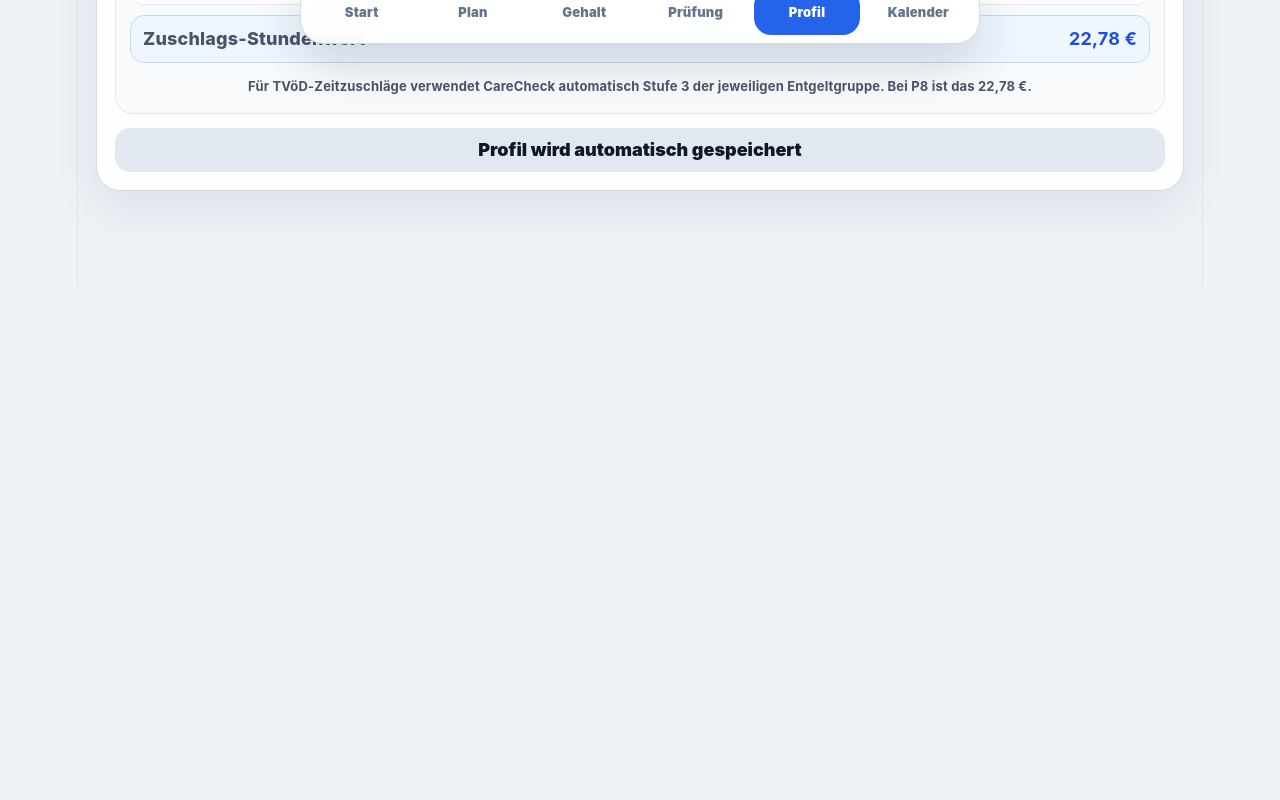
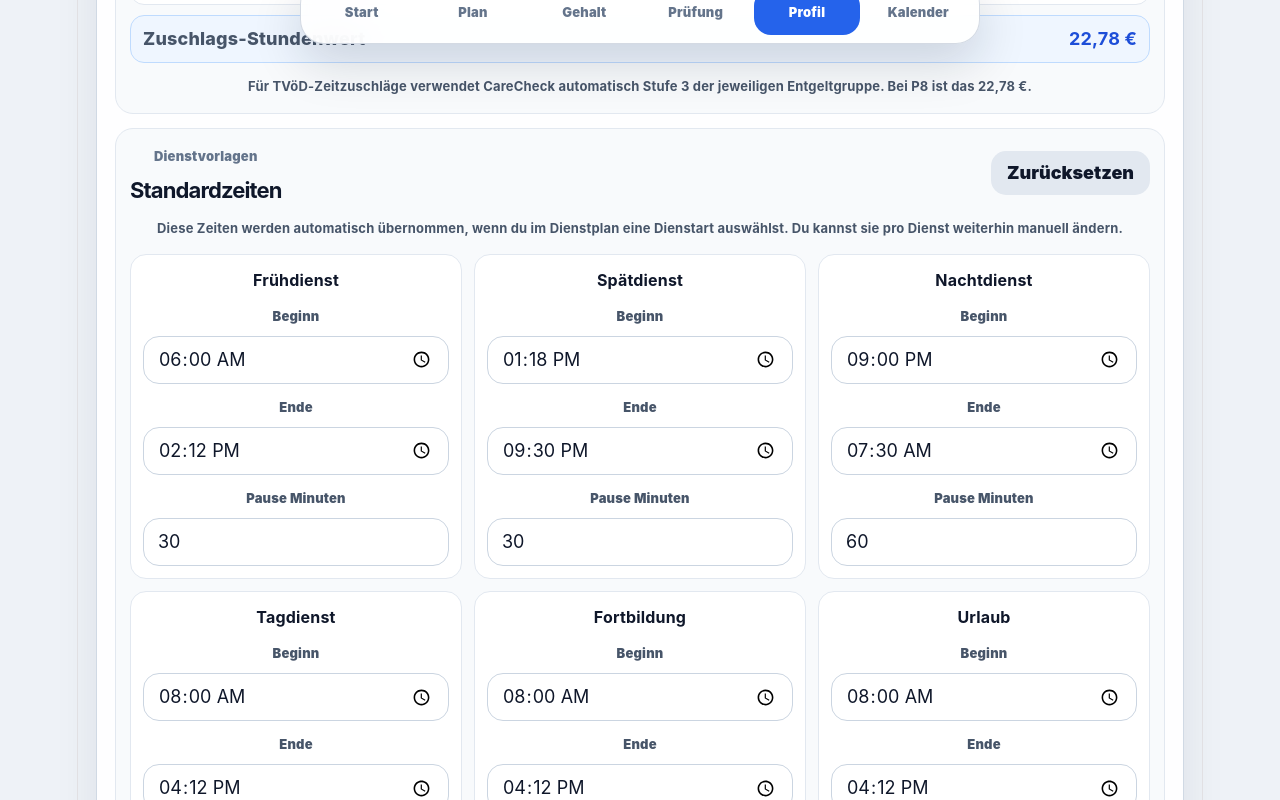
Before and after one commit to vladularu/carecheck-web, a React (Vite) app: page /profil in a window 1280 px wide. Shown: the part 740-1540 px from the top of the page. Before the commit the page ends 1027 px from the top, so only its background shows below. Built offline with nearby package versions, Linux system fonts and the light colour scheme.

Commit message:
v1.0.8 Dienstvorlagen im Profil anpassen

```diff
--- a/src/App.css
+++ b/src/App.css
@@ -1329,3 +1329,61 @@ a {
     break-inside: avoid;
   }
 }
+
+.template-settings {
+  display: grid;
+  gap: 12px;
+  padding: 14px;
+  border-radius: 18px;
+  background: #f8fafc;
+  border: 1px solid #e2e8f0;
+}
+
+.template-settings-header {
+  display: flex;
+  justify-content: space-between;
+  align-items: center;
+  gap: 12px;
+}
+
+.template-settings-header strong {
+  display: block;
+  font-size: 22px;
+  letter-spacing: -0.04em;
+}
+
+.template-grid {
+  display: grid;
+  grid-template-columns: repeat(3, 1fr);
+  gap: 12px;
+}
+
+.template-card {
+  display: grid;
+  gap: 10px;
+  padding: 12px;
+  border-radius: 16px;
+  background: #ffffff;
+  border: 1px solid #e2e8f0;
+}
+
+.template-card > strong {
+  font-size: 16px;
+}
+
+@media (max-width: 900px) {
+  .template-grid {
+    grid-template-columns: repeat(2, 1fr);
+  }
+}
+
+@media (max-width: 760px) {
+  .template-settings-header {
+    align-items: stretch;
+    flex-direction: column;
+  }
+
+  .template-grid {
+    grid-template-columns: 1fr;
+  }
+}
--- a/src/components/ShiftForm.tsx
+++ b/src/components/ShiftForm.tsx
@@ -1,4 +1,5 @@
 import { useEffect, useState } from "react";
+import { useAppContext } from "../context/AppContext";
 import type { Shift, ShiftType } from "../types/index";
 
 interface ShiftFormProps {
@@ -7,12 +8,6 @@ interface ShiftFormProps {
   initialDate?: string;
   initialShift?: Shift;
   onDone?: () => void;
-}
-
-interface ShiftTemplate {
-  startTime: string;
-  endTime: string;
-  breakMinutes: number;
 }
 
 const shiftOptions: { value: ShiftType; label: string }[] = [
@@ -27,54 +22,6 @@ const shiftOptions: { value: ShiftType; label: string }[] = [
   { value: "CUSTOM", label: "Individuell" },
 ];
 
-const shiftTemplates: Record<ShiftType, ShiftTemplate> = {
-  EARLY: {
-    startTime: "06:00",
-    endTime: "14:12",
-    breakMinutes: 30,
-  },
-  LATE: {
-    startTime: "13:18",
-    endTime: "21:30",
-    breakMinutes: 30,
-  },
-  NIGHT: {
-    startTime: "21:00",
-    endTime: "07:30",
-    breakMinutes: 60,
-  },
-  DAY: {
-    startTime: "08:00",
-    endTime: "16:12",
-    breakMinutes: 30,
-  },
-  TRAINING: {
-    startTime: "08:00",
-    endTime: "16:12",
-    breakMinutes: 30,
-  },
-  VACATION: {
-    startTime: "08:00",
-    endTime: "16:12",
-    breakMinutes: 30,
-  },
-  SICK: {
-    startTime: "08:00",
-    endTime: "16:12",
-    breakMinutes: 30,
-  },
-  FREE: {
-    startTime: "00:00",
-    endTime: "00:00",
-    breakMinutes: 0,
-  },
-  CUSTOM: {
-    startTime: "08:00",
-    endTime: "16:12",
-    breakMinutes: 30,
-  },
-};
-
 export default function ShiftForm({
   onAddShift,
   onUpdateShift,
@@ -82,6 +29,7 @@ export default function ShiftForm({
   initialShift,
   onDone,
 }: ShiftFormProps) {
+  const { shiftTemplates } = useAppContext();
   const isEditing = Boolean(initialShift);
 
   const initialTemplate = shiftTemplates[initialShift?.type ?? "EARLY"];
--- a/src/context/AppContext.tsx
+++ b/src/context/AppContext.tsx
@@ -1,8 +1,19 @@
 import { createContext, useContext, useEffect, useMemo, useState } from "react";
-import type { Shift, UserProfile } from "../types/index";
+import type {
+  Shift,
+  ShiftTemplate,
+  ShiftTemplates,
+  ShiftType,
+  UserProfile,
+} from "../types/index";
 import { demoProfile } from "../data/demoData";
+import { defaultShiftTemplates } from "../data/defaultShiftTemplates";
 import { loadProfile, saveProfile } from "../services/storage/profileStorage";
 import { loadShifts, saveShifts } from "../services/storage/shiftStorage";
+import {
+  loadShiftTemplates,
+  saveShiftTemplates,
+} from "../services/storage/shiftTemplateStorage";
 
 interface SelectedMonth {
   year: number;
@@ -12,6 +23,7 @@ interface SelectedMonth {
 interface AppContextValue {
   profile: UserProfile;
   shifts: Shift[];
+  shiftTemplates: ShiftTemplates;
 
   selectedYear: number;
   selectedMonth: number;
@@ -20,6 +32,9 @@ interface AppContextValue {
   addShift: (shift: Shift) => void;
   updateShift: (shift: Shift) => void;
   deleteShift: (id: string) => void;
+
+  updateShiftTemplate: (type: ShiftType, template: ShiftTemplate) => void;
+  resetShiftTemplates: () => void;
 
   previousMonth: () => void;
   nextMonth: () => void;
@@ -37,6 +52,10 @@ export function AppProvider({ children }: { children: React.ReactNode }) {
 
   const [shifts, setShifts] = useState<Shift[]>(() => loadShifts());
 
+  const [shiftTemplates, setShiftTemplates] = useState<ShiftTemplates>(() =>
+    loadShiftTemplates(),
+  );
+
   const [selectedMonthState, setSelectedMonthState] =
     useState<SelectedMonth>({
       year: today.getFullYear(),
@@ -50,6 +69,10 @@ export function AppProvider({ children }: { children: React.ReactNode }) {
   useEffect(() => {
     saveShifts(shifts);
   }, [shifts]);
+
+  useEffect(() => {
+    saveShiftTemplates(shiftTemplates);
+  }, [shiftTemplates]);
 
   function sortShifts(shiftsToSort: Shift[]): Shift[] {
     return [...shiftsToSort].sort((a, b) =>
@@ -77,6 +100,17 @@ export function AppProvider({ children }: { children: React.ReactNode }) {
 
   function deleteShift(id: string) {
     setShifts((current) => current.filter((shift) => shift.id !== id));
+  }
+
+  function updateShiftTemplate(type: ShiftType, template: ShiftTemplate) {
+    setShiftTemplates((current) => ({
+      ...current,
+      [type]: template,
+    }));
+  }
+
+  function resetShiftTemplates() {
+    setShiftTemplates(defaultShiftTemplates);
   }
 
   function previousMonth() {
@@ -122,17 +156,20 @@ export function AppProvider({ children }: { children: React.ReactNode }) {
     () => ({
       profile,
       shifts,
+      shiftTemplates,
       selectedYear: selectedMonthState.year,
       selectedMonth: selectedMonthState.month,
       setProfile,
       addShift,
       updateShift,
       deleteShift,
+      updateShiftTemplate,
+      resetShiftTemplates,
       previousMonth,
       nextMonth,
       setSelectedMonth,
     }),
-    [profile, shifts, selectedMonthState],
+    [profile, shifts, shiftTemplates, selectedMonthState],
   );
 
   return <AppContext.Provider value={value}>{children}</AppContext.Provider>;
--- /dev/null
+++ b/src/data/defaultShiftTemplates.ts
@@ -0,0 +1,49 @@
+import type { ShiftTemplates } from "../types/index";
+
+export const defaultShiftTemplates: ShiftTemplates = {
+  EARLY: {
+    startTime: "06:00",
+    endTime: "14:12",
+    breakMinutes: 30,
+  },
+  LATE: {
+    startTime: "13:18",
+    endTime: "21:30",
+    breakMinutes: 30,
+  },
+  NIGHT: {
+    startTime: "21:00",
+    endTime: "07:30",
+    breakMinutes: 60,
+  },
+  DAY: {
+    startTime: "08:00",
+    endTime: "16:12",
+    breakMinutes: 30,
+  },
+  TRAINING: {
+    startTime: "08:00",
+    endTime: "16:12",
+    breakMinutes: 30,
+  },
+  VACATION: {
+    startTime: "08:00",
+    endTime: "16:12",
+    breakMinutes: 30,
+  },
+  SICK: {
+    startTime: "08:00",
+    endTime: "16:12",
+    breakMinutes: 30,
+  },
+  FREE: {
+    startTime: "00:00",
+    endTime: "00:00",
+    breakMinutes: 0,
+  },
+  CUSTOM: {
+    startTime: "08:00",
+    endTime: "16:12",
+    breakMinutes: 30,
+  },
+};
--- a/src/pages/Profile.tsx
+++ b/src/pages/Profile.tsx
@@ -8,7 +8,13 @@ import {
   getTvoedPPremiumHourlyRate,
   getTvoedPTariffLabel,
 } from "../services/tariff/tvoedPTariffService";
-import type { FederalState, PayGroup, PayLevel } from "../types/index";
+import type {
+  FederalState,
+  PayGroup,
+  PayLevel,
+  ShiftTemplate,
+  ShiftType,
+} from "../types/index";
 
 const federalStates: { value: FederalState; label: string }[] = [
   { value: "BW", label: "Baden-Württemberg" },
@@ -44,6 +50,18 @@ const payGroups: PayGroup[] = [
 
 const payLevels: PayLevel[] = [1, 2, 3, 4, 5, 6];
 
+const templateLabels: { type: ShiftType; label: string }[] = [
+  { type: "EARLY", label: "Frühdienst" },
+  { type: "LATE", label: "Spätdienst" },
+  { type: "NIGHT", label: "Nachtdienst" },
+  { type: "DAY", label: "Tagdienst" },
+  { type: "TRAINING", label: "Fortbildung" },
+  { type: "VACATION", label: "Urlaub" },
+  { type: "SICK", label: "Krank" },
+  { type: "FREE", label: "Frei" },
+  { type: "CUSTOM", label: "Individuell" },
+];
+
 function formatEuro(value: number | null): string {
   if (value === null) {
     return "nicht verfügbar";
@@ -56,7 +74,13 @@ function formatEuro(value: number | null): string {
 }
 
 export default function Profile() {
-  const { profile, setProfile } = useAppContext();
+  const {
+    profile,
+    setProfile,
+    shiftTemplates,
+    updateShiftTemplate,
+    resetShiftTemplates,
+  } = useAppContext();
 
   const monthlySalary = getTvoedPMonthlySalary(
     profile.payGroup,
@@ -70,12 +94,25 @@ export default function Profile() {
 
   const premiumHourlyRate = getTvoedPPremiumHourlyRate(profile.payGroup);
 
+  function handleTemplateChange(
+    type: ShiftType,
+    field: keyof ShiftTemplate,
+    value: string,
+  ) {
+    const current = shiftTemplates[type];
+
+    updateShiftTemplate(type, {
+      ...current,
+      [field]: field === "breakMinutes" ? Number(value) : value,
+    });
+  }
+
   return (
     <section className="page">
       <PageHeader
         eyebrow="Einstellungen"
         title="Profil"
-        description="Grunddaten für Dienstplan, Feiertage, Sollstunden und Zuschläge."
+        description="Grunddaten für Dienstplan, Feiertage, Sollstunden, Zuschläge und Dienstvorlagen."
       />
 
       <Card>
@@ -183,6 +220,87 @@ export default function Profile() {
             </p>
           </div>
 
+          <div className="template-settings">
+            <div className="template-settings-header">
+              <div>
+                <span className="card-label">Dienstvorlagen</span>
+                <strong>Standardzeiten</strong>
+              </div>
+
+              <Button
+                type="button"
+                variant="secondary"
+                onClick={resetShiftTemplates}
+              >
+                Zurücksetzen
+              </Button>
+            </div>
+
+            <p className="profile-helper">
+              Diese Zeiten werden automatisch übernommen, wenn du im Dienstplan
+              eine Dienstart auswählst. Du kannst sie pro Dienst weiterhin
+              manuell ändern.
+            </p>
+
+            <div className="template-grid">
+              {templateLabels.map((item) => {
+                const template = shiftTemplates[item.type];
+
+                return (
+                  <div className="template-card" key={item.type}>
+                    <strong>{item.label}</strong>
+
+                    <label className="field">
+                      <span>Beginn</span>
+                      <input
+                        type="time"
+                        value={template.startTime}
+                        onChange={(event) =>
+                          handleTemplateChange(
+                            item.type,
+                            "startTime",
+                            event.target.value,
+                          )
+                        }
+                      />
+                    </label>
+
+                    <label className="field">
+                      <span>Ende</span>
+                      <input
+                        type="time"
+                        value={template.endTime}
+                        onChange={(event) =>
+                          handleTemplateChange(
+                            item.type,
+                            "endTime",
+                            event.target.value,
+                          )
+                        }
+                      />
+                    </label>
+
+                    <label className="field">
+                      <span>Pause Minuten</span>
+                      <input
+                        type="number"
+                        min="0"
+                        value={template.breakMinutes}
+                        onChange={(event) =>
+                          handleTemplateChange(
+                            item.type,
+                            "breakMinutes",
+                            event.target.value,
+                          )
+                        }
+                      />
+                    </label>
+                  </div>
+                );
+              })}
+            </div>
+          </div>
+
           <Button type="button" variant="secondary">
             Profil wird automatisch gespeichert
           </Button>
--- /dev/null
+++ b/src/services/storage/shiftTemplateStorage.ts
@@ -0,0 +1,27 @@
+import { defaultShiftTemplates } from "../../data/defaultShiftTemplates";
+import type { ShiftTemplates } from "../../types/index";
+
+const SHIFT_TEMPLATE_KEY = "carecheck.shiftTemplates";
+
+export function loadShiftTemplates(): ShiftTemplates {
+  const raw = localStorage.getItem(SHIFT_TEMPLATE_KEY);
+
+  if (!raw) {
+    return defaultShiftTemplates;
+  }
+
+  try {
+    const parsed = JSON.parse(raw) as Partial<ShiftTemplates>;
+
+    return {
+      ...defaultShiftTemplates,
+      ...parsed,
+    };
+  } catch {
+    return defaultShiftTemplates;
+  }
+}
+
+export function saveShiftTemplates(templates: ShiftTemplates) {
+  localStorage.setItem(SHIFT_TEMPLATE_KEY, JSON.stringify(templates));
+}
```
Also changed, not shown: src/types/index.ts (+8 -5 lines).
